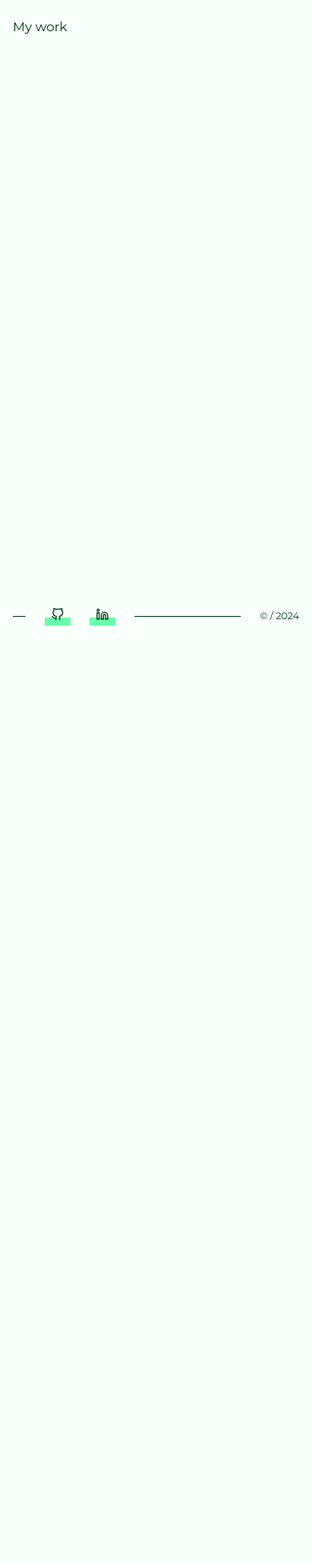
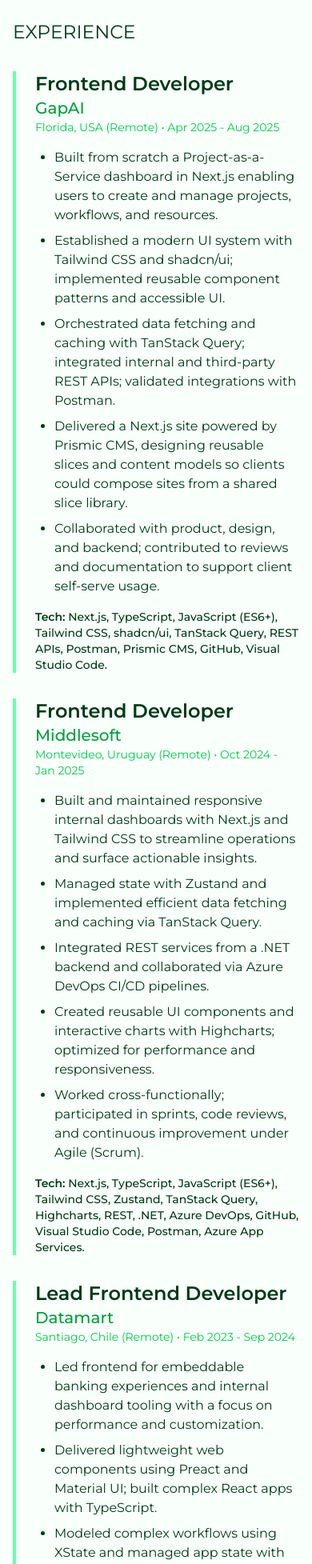
Before and after one commit to durantdurant95/portfolio, a Next.js app: page /experience in a window 390 px wide. Shown: the part 42-1997 px from the top of the page at 80% size. Before the commit the page ends 844 px from the top, so only its background shows below. Built offline with nearby package versions, Linux system fonts and the light colour scheme.

Commit message:
Update experience section with detailed job descriptions and adjust footer copyright year to 2025

```diff
--- a/app/experience/page.tsx
+++ b/app/experience/page.tsx
@@ -1,7 +1,179 @@
 const Experience = () => {
   return (
-    <main className="flex grow flex-col gap-10 md:flex-row">
-      <p>My work</p>
+    <main className="flex grow flex-col gap-8 overflow-y-auto">
+      <h1 className="text-[6vw]">EXPERIENCE</h1>
+
+      {/* GapAI */}
+      <section className="flex flex-col gap-4 border-l-4 border-celtic-300 pl-6">
+        <div>
+          <h2 className="text-2xl font-semibold">Frontend Developer</h2>
+          <h3 className="text-xl font-medium text-celtic-700">GapAI</h3>
+          <p className="text-sm text-celtic-600">
+            Florida, USA (Remote) • Apr 2025 - Aug 2025
+          </p>
+        </div>
+        <ul className="list-disc space-y-2 pl-6">
+          <li>
+            Built from scratch a Project-as-a-Service dashboard in Next.js
+            enabling users to create and manage projects, workflows, and
+            resources.
+          </li>
+          <li>
+            Established a modern UI system with Tailwind CSS and shadcn/ui;
+            implemented reusable component patterns and accessible UI.
+          </li>
+          <li>
+            Orchestrated data fetching and caching with TanStack Query;
+            integrated internal and third-party REST APIs; validated
+            integrations with Postman.
+          </li>
+          <li>
+            Delivered a Next.js site powered by Prismic CMS, designing reusable
+            slices and content models so clients could compose sites from a
+            shared slice library.
+          </li>
+          <li>
+            Collaborated with product, design, and backend; contributed to
+            reviews and documentation to support client self-serve usage.
+          </li>
+        </ul>
+        <p className="text-sm font-medium">
+          <span className="font-semibold">Tech:</span> Next.js, TypeScript,
+          JavaScript (ES6+), Tailwind CSS, shadcn/ui, TanStack Query, REST APIs,
+          Postman, Prismic CMS, GitHub, Visual Studio Code.
+        </p>
+      </section>
+
+      {/* Middlesoft */}
+      <section className="flex flex-col gap-4 border-l-4 border-celtic-300 pl-6">
+        <div>
+          <h2 className="text-2xl font-semibold">Frontend Developer</h2>
+          <h3 className="text-xl font-medium text-celtic-700">Middlesoft</h3>
+          <p className="text-sm text-celtic-600">
+            Montevideo, Uruguay (Remote) • Oct 2024 - Jan 2025
+          </p>
+        </div>
+        <ul className="list-disc space-y-2 pl-6">
+          <li>
+            Built and maintained responsive internal dashboards with Next.js and
+            Tailwind CSS to streamline operations and surface actionable
+            insights.
+          </li>
+          <li>
+            Managed state with Zustand and implemented efficient data fetching
+            and caching via TanStack Query.
+          </li>
+          <li>
+            Integrated REST services from a .NET backend and collaborated via
+            Azure DevOps CI/CD pipelines.
+          </li>
+          <li>
+            Created reusable UI components and interactive charts with
+            Highcharts; optimized for performance and responsiveness.
+          </li>
+          <li>
+            Worked cross-functionally; participated in sprints, code reviews,
+            and continuous improvement under Agile (Scrum).
+          </li>
+        </ul>
+        <p className="text-sm font-medium">
+          <span className="font-semibold">Tech:</span> Next.js, TypeScript,
+          JavaScript (ES6+), Tailwind CSS, Zustand, TanStack Query, Highcharts,
+          REST, .NET, Azure DevOps, GitHub, Visual Studio Code, Postman, Azure
+          App Services.
+        </p>
+      </section>
+
+      {/* Datamart */}
+      <section className="flex flex-col gap-4 border-l-4 border-celtic-300 pl-6">
+        <div>
+          <h2 className="text-2xl font-semibold">Lead Frontend Developer</h2>
+          <h3 className="text-xl font-medium text-celtic-700">Datamart</h3>
+          <p className="text-sm text-celtic-600">
+            Santiago, Chile (Remote) • Feb 2023 - Sep 2024
+          </p>
+        </div>
+        <ul className="list-disc space-y-2 pl-6">
+          <li>
+            Led frontend for embeddable banking experiences and internal
+            dashboard tooling with a focus on performance and customization.
+          </li>
+          <li>
+            Delivered lightweight web components using Preact and Material UI;
+            built complex React apps with TypeScript.
+          </li>
+          <li>
+            Modeled complex workflows using XState and managed app state with
+            Redux Toolkit.
+          </li>
+          <li>
+            Integrated GraphQL (AWS Lambda) and REST APIs; improved reliability
+            of data fetching and error handling.
+          </li>
+          <li>
+            Established and improved CI/CD (GitHub Actions); mentored developers
+            and drove best practices.
+          </li>
+          <li>
+            Managed private dependencies with AWS CodeArtifact; collaborated
+            across teams under Agile (Scrum).
+          </li>
+        </ul>
+        <p className="text-sm font-medium">
+          <span className="font-semibold">Tech:</span> Preact, React,
+          TypeScript, JavaScript (ES6+), Material UI, Ant Design, Redux Toolkit,
+          XState, GraphQL, REST, AWS Lambda, AWS CodeArtifact, GitHub Actions,
+          Visual Studio Code, Postman, AWS Infrastructure.
+        </p>
+      </section>
+
+      {/* Smerida */}
+      <section className="flex flex-col gap-4 border-l-4 border-celtic-300 pl-6">
+        <div>
+          <h2 className="text-2xl font-semibold">Frontend Developer</h2>
+          <h3 className="text-xl font-medium text-celtic-700">Smerida</h3>
+          <p className="text-sm text-celtic-600">
+            Florida, USA (Remote) • Jan 2022 - Dec 2022
+          </p>
+        </div>
+        <ul className="list-disc space-y-2 pl-6">
+          <li>
+            Delivered customer-facing interfaces with Next.js and React in an
+            MVC-inspired structure for clarity and scalability.
+          </li>
+          <li>
+            Built reusable components and integrated REST APIs; focused on
+            responsive, accessible UI and performance.
+          </li>
+          <li>
+            Collaborated with backend engineers on API integration and
+            debugging; contributed to reviews and documentation.
+          </li>
+        </ul>
+        <p className="text-sm font-medium">
+          <span className="font-semibold">Tech:</span> Next.js, React,
+          TypeScript, JavaScript (ES6+), REST APIs, Visual Studio Code, GitHub,
+          Postman.
+        </p>
+      </section>
+
+      {/* Education */}
+      <section className="flex flex-col gap-4 border-l-4 border-celtic-300 pl-6">
+        <div>
+          <h2 className="text-2xl font-semibold">Education</h2>
+          <h3 className="text-xl font-medium text-celtic-700">
+            Universidad Central &quot;Marta Abreu&quot; de Las Villas
+          </h3>
+          <p className="text-sm text-celtic-600">
+            Villa Clara, Cuba • Graduated Dec 2021
+          </p>
+        </div>
+        <p className="pl-6">Automation Engineering</p>
+        <p className="pl-6 text-sm italic">
+          Diploma Thesis: Reducción de artefactos de endurecimiento del haz de
+          rayos X en imágenes de tomografía computarizada.
+        </p>
+      </section>
     </main>
   );
 };
--- a/app/layout.tsx
+++ b/app/layout.tsx
@@ -48,7 +48,7 @@
             <FiLinkedin className="h-5 w-5 pl-1" />
           </Link>
           <div className="h-[1px] grow bg-celtic-950" />
-          <p className="text-xs">© / 2024</p>
+          <p className="text-xs">© / 2025</p>
         </footer>
       </body>
     </html>
```
